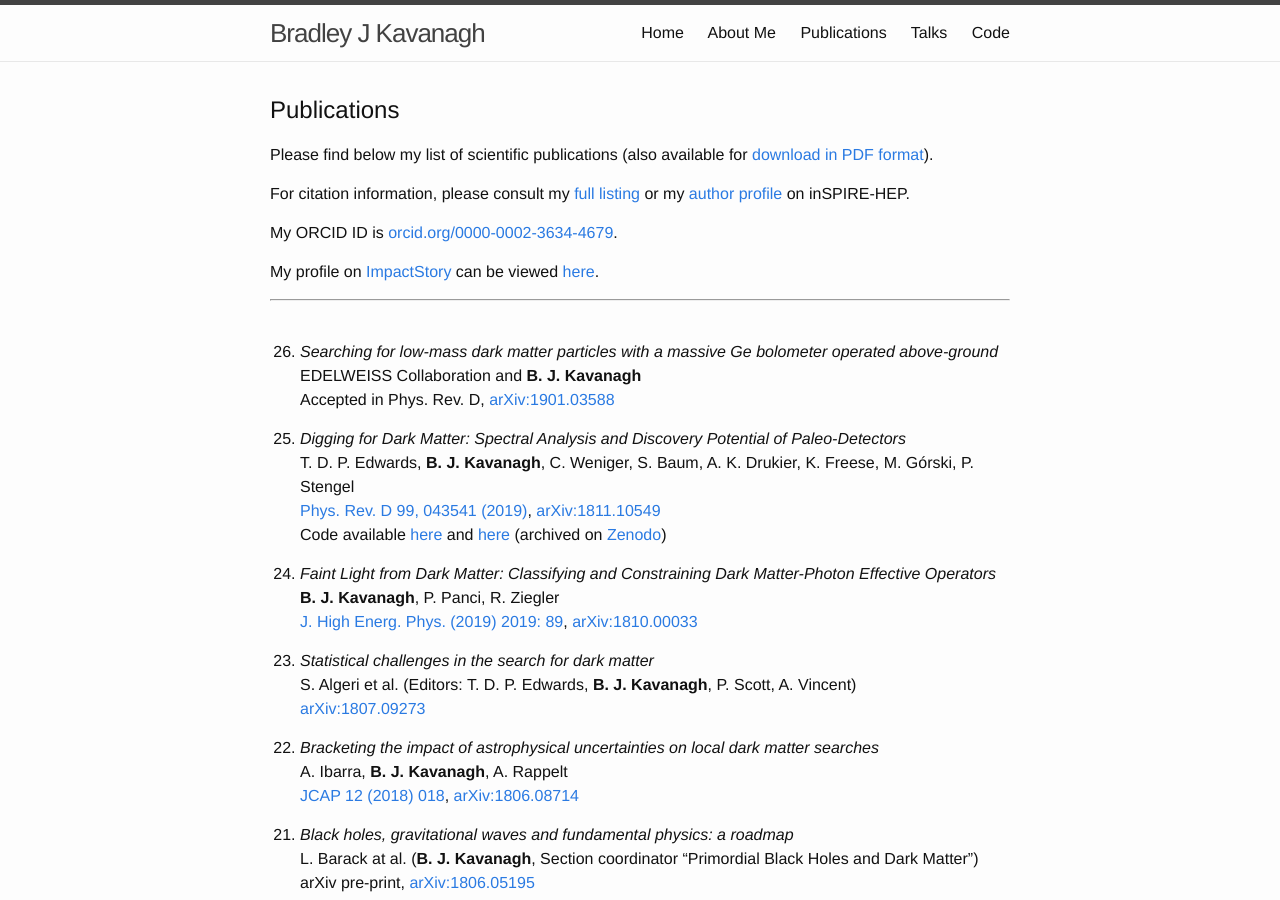
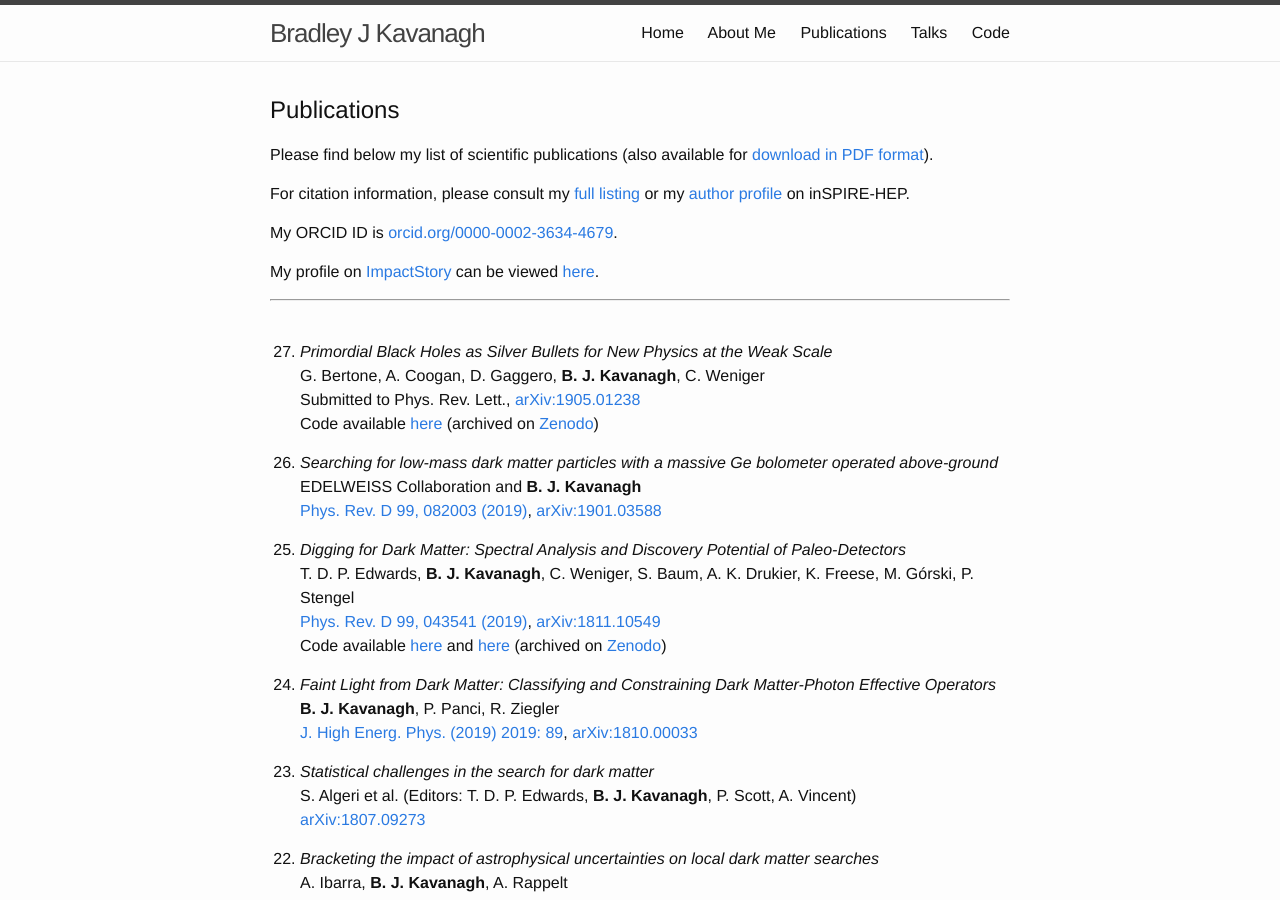
Before and after one commit to bradkav/bradkav.github.io, a Jekyll site: the page built from publications.md, in a window 1280 px wide and 900 px high. Built offline with Jekyll 4.4.1, drawn with Linux system fonts in a browser that asks for light colours.

Commit message:
Added SilverBullets paper

```diff
--- a/publications.md
+++ b/publications.md
@@ -19,9 +19,14 @@ My profile on [ImpactStory](https://impactstory.org/) can be viewed [here](https
 ***
 <br>
 
+27. *Primordial Black Holes as Silver Bullets for New Physics at the Weak Scale*
+G. Bertone, A. Coogan, D. Gaggero, **B. J. Kavanagh**, C. Weniger
+Submitted to Phys. Rev. Lett., [arXiv:1905.01238](https://arxiv.org/abs/1905.01238)
+Code available [here](https://github.com/adam-coogan/pbhs_vs_wimps) (archived on [Zenodo](https://zenodo.org/badge/latestdoi/169754838))
+
 26. *Searching for low-mass dark matter particles with a massive Ge bolometer operated above-ground*
 EDELWEISS Collaboration and **B. J. Kavanagh**
-Accepted in Phys. Rev. D, [arXiv:1901.03588](https://arxiv.org/abs/1901.03588)
+[Phys. Rev. D 99, 082003 (2019)](https://doi.org/10.1103/PhysRevD.99.082003), [arXiv:1901.03588](https://arxiv.org/abs/1901.03588)
 
 25. *Digging for Dark Matter: Spectral Analysis and Discovery Potential of Paleo-Detectors*
 T. D. P. Edwards, **B. J. Kavanagh**, C. Weniger, S. Baum, A. K. Drukier, K. Freese, M. Górski, P. Stengel
```
Also changed, not shown: 1 other file.
